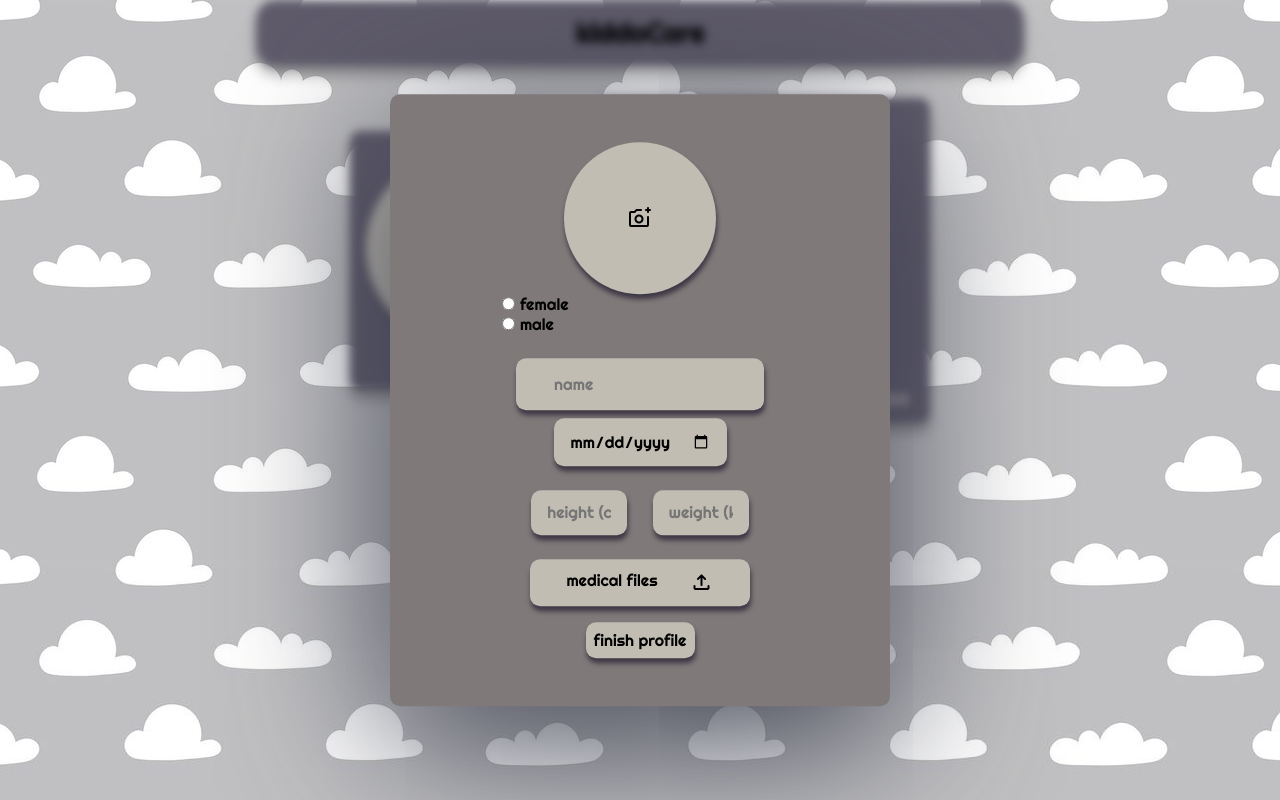
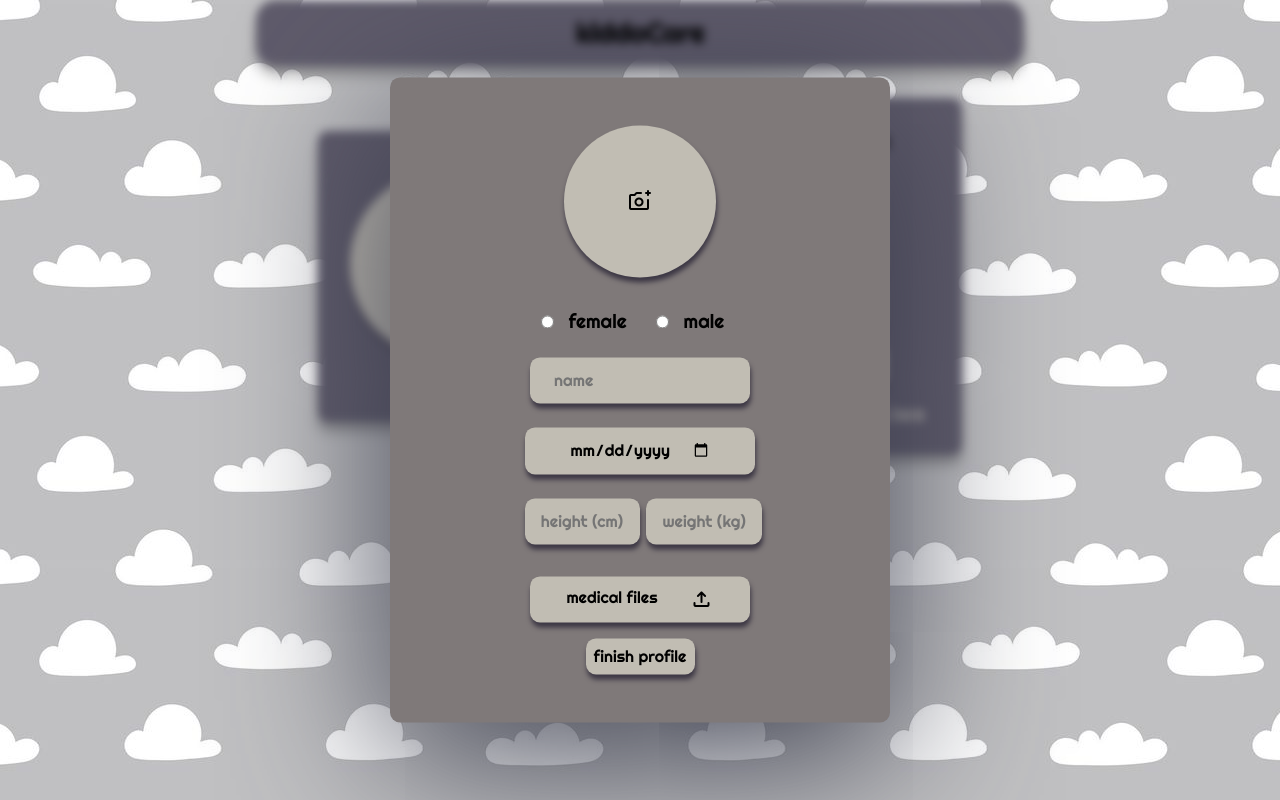
Before and after one commit to tbfidek/BaIn, a plain HTML site: page signUp/signUp.html in a window 1280 px wide. Both pictures are taken after a click on the button "person_add". Drawn offline with nearby package versions, Linux system fonts and the light colour scheme.

Commit message:
gender-buttons/cleanup

```diff
--- a/signUp/signup_style.css
+++ b/signUp/signup_style.css
@@ -67,7 +67,7 @@ body {
     justify-content: space-evenly;
     align-items: center;
 
-    padding: 1rem;
+    padding: 2rem;
     background-color: var(--under-card-color);
     box-shadow: 0 10px 10px rgba(0, 0, 0, 0.25);
     border-radius: var(--border-radius-under-card);
@@ -152,7 +152,7 @@ span:hover{
     gap: 0.5rem;
 }
 
-.div-family:hover{
+.div-family, .div-family label:hover, .div-family input:hover{
     cursor:pointer;
 }
 
@@ -281,22 +281,36 @@ span:hover{
     padding: 4rem;
     border-radius: 50%;
 }
-
 input[name="name"]{
     display: flex;
     flex-direction: row;
     justify-content: space-between;
     align-items: center;
+    padding: 0.8rem 1.5rem;
+    margin-bottom: 0.5rem;
+}
+input[name="date"]{
+    display: flex;
+    flex-direction: row;
+    justify-content: space-between;
+    align-items: center;
+    padding: 0.8rem 2.8rem;
+    margin-top: 1rem;
+}
 
-    padding: 1rem 2.4rem;
+input[name="details"]{
+    margin-left: 0.4rem;
+    width: 7.2rem;
+}
+
+input[name="gender-type"]{
+    display: flex;
+    flex-direction: row;
+    justify-content: center;
+    align-items: center;
 
 }
 
-input[name="details"]{
-    margin-left: 0.8rem;
-    margin-right: 0.8rem;
-    width: 6rem;
-}
 
 /*input:invalid {*/
 /*    border: 2px solid red;*/
@@ -304,7 +318,7 @@ input[name="details"]{
 
 /* for height and weight boxes */
 
-.alignment{
+.alignment {
     display: flex;
     flex-direction: row;
     justify-content: space-between;
@@ -313,9 +327,26 @@ input[name="details"]{
 
 }
 
+.choose-gender {
+    display: flex;
+    flex-direction: row;
+    justify-content: space-evenly;
+    align-items: center;
+    margin-left: 2rem;
+    margin-right: 2rem;
+    margin-top: 2rem;
+    font-size: 1.2rem;
+    gap: 0.5rem;
+}
+
+
+.choose-gender, .choose-gender label:hover, .choose-gender input:hover{
+    cursor:pointer;
+}
+
 .medical{
     justify-content: space-between;
-    margin-top: 0.5rem;
+    margin-top: 1rem;
 
     padding: 0.7rem 2.3rem;
     font-size: 1rem;
```
